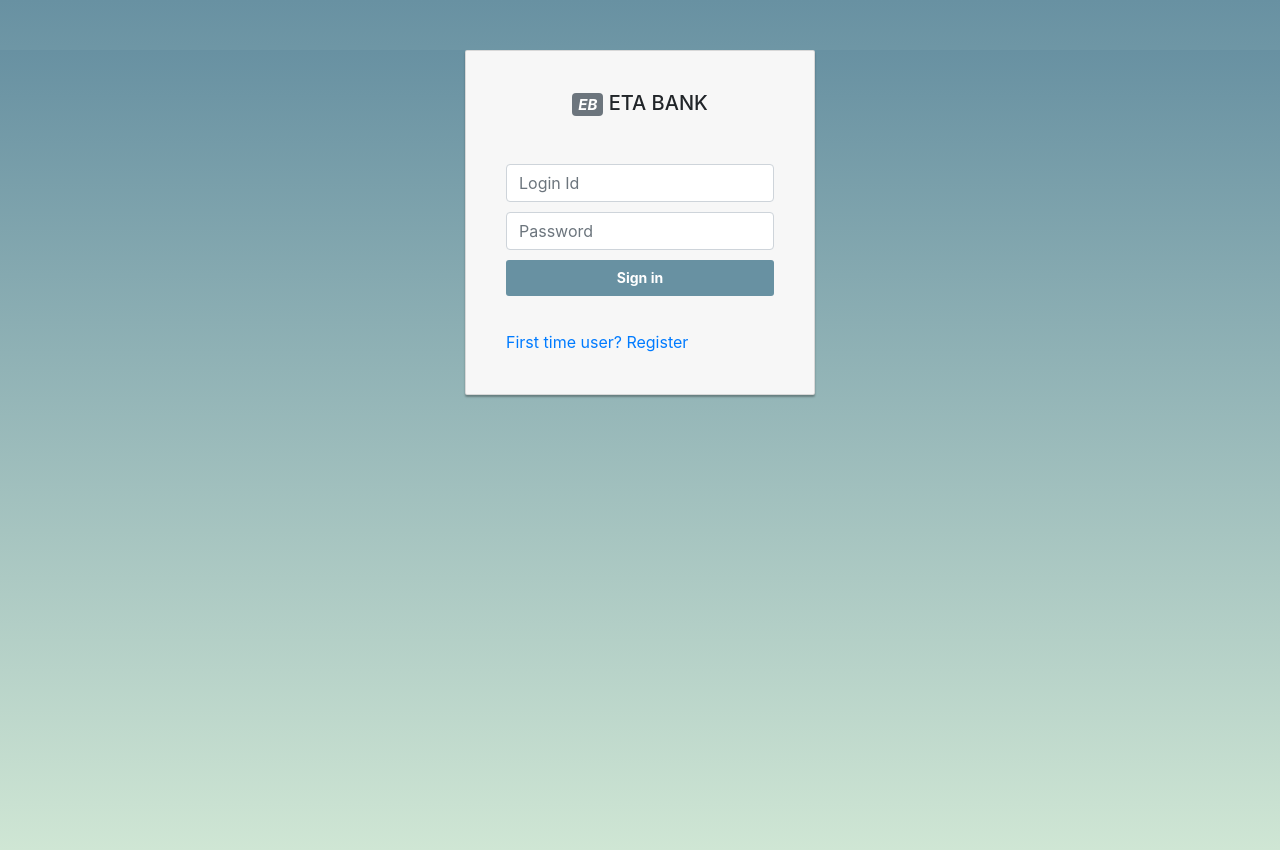
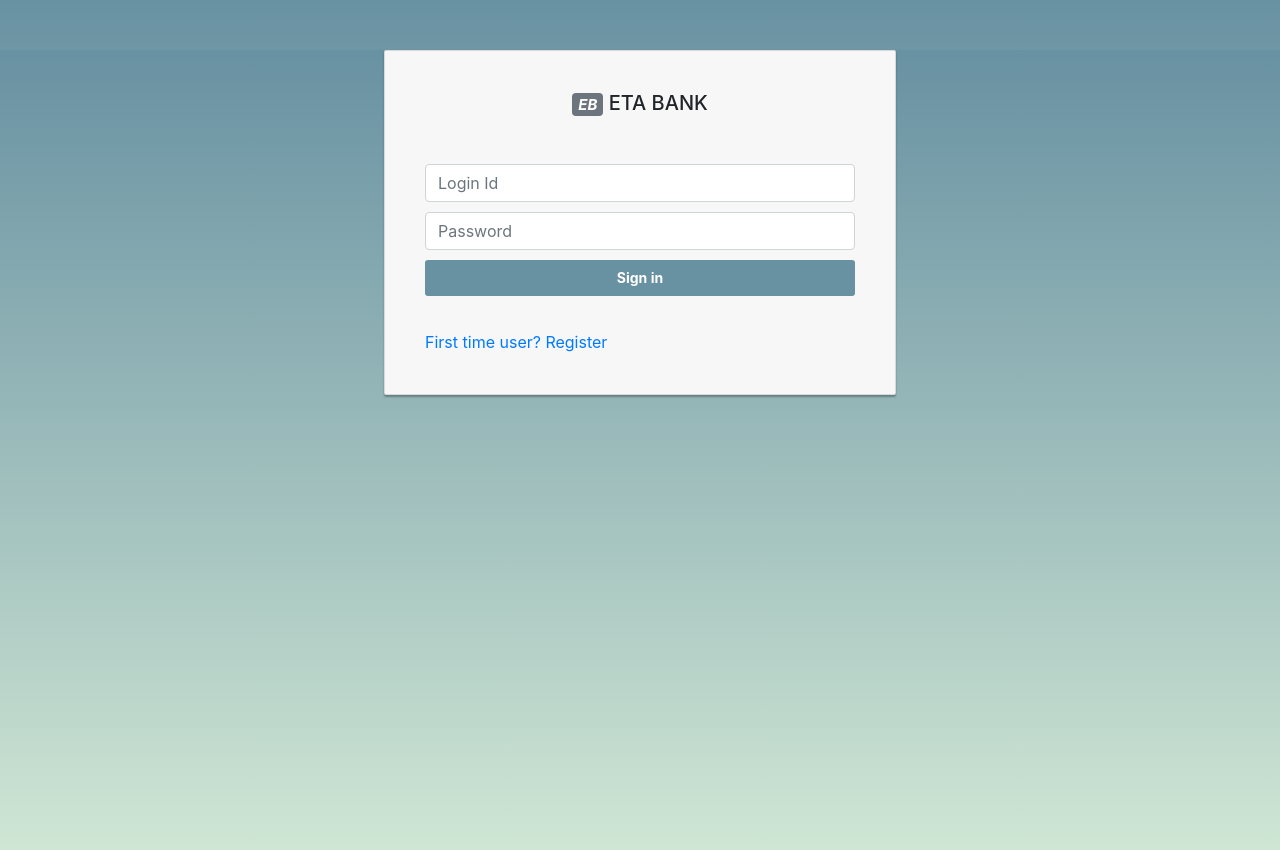
Before and after one commit to pratiks14/newbankapp, a Flask app: page /netlogin in a window 1280 px wide. Run offline with Flask 2, Linux system fonts and the light colour scheme; the visitor is signed in with stand-in values (Sample User, id 1); parts of the project's set-up code (start-up, migrations or seed data) failed here and were passed over; some libraries are stand-ins or nearby versions.

Commit message:
Update netbanklogin.html

```diff
--- a/templates/netbanklogin.html
+++ b/templates/netbanklogin.html
@@ -8,44 +8,33 @@
     <meta name="viewport" content="width=device-width, initial-scale=1">
     <meta name="description" content="">
     <meta name="author" content="">
-    <link href="https://fonts.googleapis.com/css?family=Tajawal:700" rel="stylesheet">
+    <link rel="shortcut icon" href="{{ url_for('static', filename='favicon.ico') }}">
+    <title>ETA Bank</title>
+    <link rel="stylesheet" type="text/css" href="{{url_for('static',filename='bootstrap.min.css')}}">
 
-    <title>THE Bank</title>
-    <link href="https://fonts.googleapis.com/css?family=Open+Sans:400,600" rel="stylesheet">
-    <!-- Bootstrap Core CSS -->
-    <link rel="stylesheet" href="https://stackpath.bootstrapcdn.com/bootstrap/4.1.1/css/bootstrap.min.css" integrity="sha384-WskhaSGFgHYWDcbwN70/dfYBj47jz9qbsMId/iRN3ewGhXQFZCSftd1LZCfmhktB" crossorigin="anonymous">
-    <!-- Custom CSS -->
-    <!-- <link href="templates/css/sb-admin.css" rel="stylesheet"> -->
-    <!-- <link rel="stylesheet" type="text/css" href="{{url_for('static',filename='style1.css')}}"> -->
 
-    <!-- Morris Charts CSS -->
-    <!-- <link href="css/plugins/morris.css" rel="stylesheet"> -->
-
-    <!-- Custom Fonts -->
-	<link  href="{{url_for('static',filename='font-awesome2/css/fontawesome-all.min.css')}}" rel="stylesheet" type="text/css">
-
-    <!-- HTML5 Shim and Respond.js IE8 support of HTML5 elements and media queries -->
-    <!-- WARNING: Respond.js doesn't work if you view the page via file:// -->
-    <!--[if lt IE 9]>
-        <script src="https://oss.maxcdn.com/libs/html5shiv/3.7.0/html5shiv.js"></script>
-        <script src="https://oss.maxcdn.com/libs/respond.js/1.4.2/respond.min.js"></script>
-    <![endif]-->
-    <link rel="stylesheet" href="https://use.fontawesome.com/releases/v5.1.0/css/all.css" integrity="sha384-lKuwvrZot6UHsBSfcMvOkWwlCMgc0TaWr+30HWe3a4ltaBwTZhyTEggF5tJv8tbt" crossorigin="anonymous">    <title>Hello, world!</title>
-
+    <link rel="stylesheet" href="{{url_for('static',filename='fontawesome/css/all.min.css')}}" >
+    <!-- <link rel="stylesheet" href="..\static\fontawesome\css\all.min.css" >    -->
     <style>
-   /*
- * Specific styles of signin component
- */
-/*
- * General styles
- */
+      @font-face {
+        font-family: Tajawal;
+        src: url("{{url_for('static',filename='fonts/Tajawal/Tajawal-Bold.ttf')}}");
+    }
+    @font-face {
+        font-family: Merriweather;
+        src: url("{{url_for('static',filename='fonts/Merriweather/Merriweather-Bold.ttf')}}");
+    }
+    @font-face {
+        font-family: Quicksand;
+        src: url("{{url_for('static',filename='fonts/Quicksand/Quicksand-Regular.ttf')}}");
+    }
 body, html {
     height: 100%;
     background-repeat: no-repeat;
     background-image: linear-gradient(rgb(104, 145, 162), rgb(207, 230, 212));
 }
 .card-container.card {
-    max-width: 350px;
+    width:40vw;
     padding: 40px 40px;
 }
 .vertical-alignment-helper {
@@ -239,9 +228,9 @@ body, html {
                 </div>
         </div>
     </div><!-- /container -->
-    <script src="https://code.jquery.com/jquery-3.3.1.min.js" integrity="sha256-FgpCb/KJQlLNfOu91ta32o/NMZxltwRo8QtmkMRdAu8=" crossorigin="anonymous"></script>
-    <script src="https://cdnjs.cloudflare.com/ajax/libs/popper.js/1.14.3/umd/popper.min.js" integrity="sha384-ZMP7rVo3mIykV+2+9J3UJ46jBk0WLaUAdn689aCwoqbBJiSnjAK/l8WvCWPIPm49" crossorigin="anonymous"></script>
-<script src="https://stackpath.bootstrapcdn.com/bootstrap/4.1.1/js/bootstrap.min.js" integrity="sha384-smHYKdLADwkXOn1EmN1qk/HfnUcbVRZyYmZ4qpPea6sjB/pTJ0euyQp0Mk8ck+5T" crossorigin="anonymous"></script>
+    <script src="{{url_for('static', filename='jquery.min.js')}}" ></script>
+        <script src="{{url_for('static', filename='popper.min.js')}}" ></script>
+        <script src="{{url_for('static', filename='bootstrap.min.js')}}" ></script>
 
 <script>
 
```
